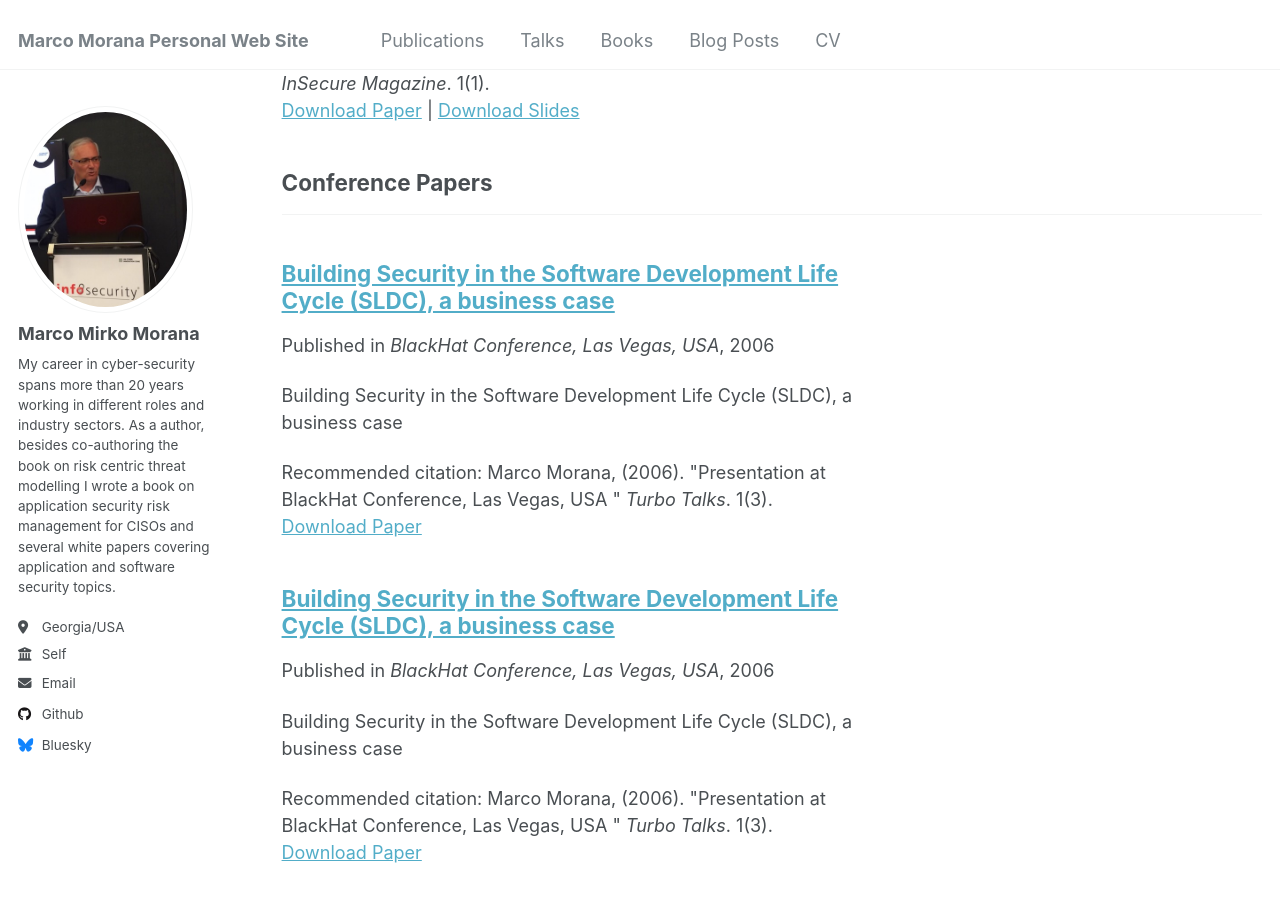
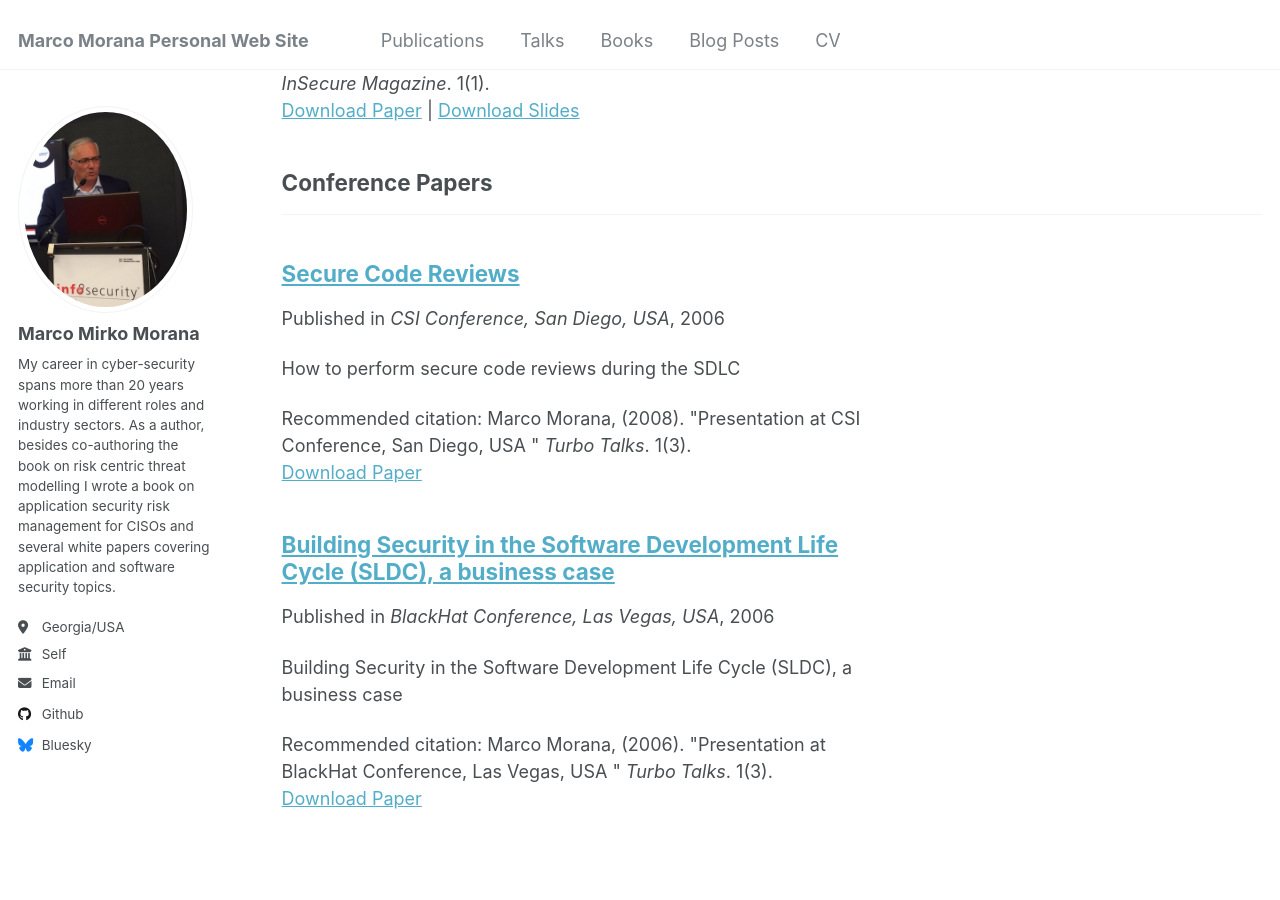
Before and after one commit to mmorana1/marcom, a Jekyll site: the page built from _pages/publications.html, in a window 1280 px wide and 900 px high, scrolled down 1626 px. Built offline with Jekyll 4.4.1, drawn with Linux system fonts in a browser that asks for light colours; part of the change alters nothing that is shown.

Commit message:
Update 2008-11-2.md

```diff
--- a/_publications/2008-11-2.md
+++ b/_publications/2008-11-2.md
@@ -1,13 +1,13 @@
 ---
-title: "Building Security in the Software Development Life Cycle (SLDC), a business case"
+title: "Secure Code Reviews"
 collection: publications
 category: conferences
-permalink: /publication/2024-02-17-paper-title-number-4
-excerpt: 'Building Security in the Software Development Life Cycle (SLDC), a business case'
-date: 2006-8-1
-venue: 'BlackHat Conference, Las Vegas, USA'
-paperurl: 'https://www.slideshare.net/slideshow/software-security-business-case-presentation/792545'
-citation: 'Marco Morana, (2006). &quot;Presentation at BlackHat Conference, Las Vegas, USA &quot; <i>Turbo Talks</i>. 1(3).'
+permalink: /publication/2008-11-2
+excerpt: 'How to perform secure code reviews during the SDLC'
+date: 2006-11-2
+venue: 'CSI Conference, San Diego, USA'
+paperurl: 'https://www.slideshare.net/slideshow/secure-code-reviews-presentation/781108'
+citation: 'Marco Morana, (2008). &quot;Presentation at CSI Conference, San Diego, USA &quot; <i>Turbo Talks</i>. 1(3).'
 ---
 
-The times of designing security software as a matter of functional design are over. Positive security functional requirements do not make secure software. Think risk driven design, think like an attacker, think about negative scenarios during the early stages of the application development from misuse and abuse cases during inception, to threats, vulnerabilities and countermeasures during elaboration, secure coding during construction and secure testing and penetration testing during transition to the production phase. The short turbo talk objective is not to cover the academics of secure software, but to talk about a business case where software security practices and methodologies are successfully built into software produced by a very large financial institution. Both strategic and tactical approaches to software security are presented and artifacts that support a secure software development methodology. The critical link between technical and business risk management is proven along with business factors that drive the case of building secure software into a financial organization.
+This is one of my first presentation(s) on secure code reviews as consulting practice, highlighting their purpose, importance, methodologies, common coding errors, and additional resources. Secure code reviews are a critical process for identifying and addressing vulnerabilities in code, ensuring adherence to security best practices, regulatory compliance, and the implementation of robust security controls. The presentation emphasizes the integration of secure code reviews into the software development lifecycle (SDLC) and their alignment with threat modeling. The methodology involves prioritizing code review efforts based on identified threats, categorizing vulnerabilities, and delivering actionable recommendations for remediation. Key coding mistakes discussed include issues related to insecure configurations, inadequate data protection, flawed authentication mechanisms, and authorization gaps. The session provides valuable insights and resources for improving the effectiveness of secure code reviews and fostering a more secure development process.
```
